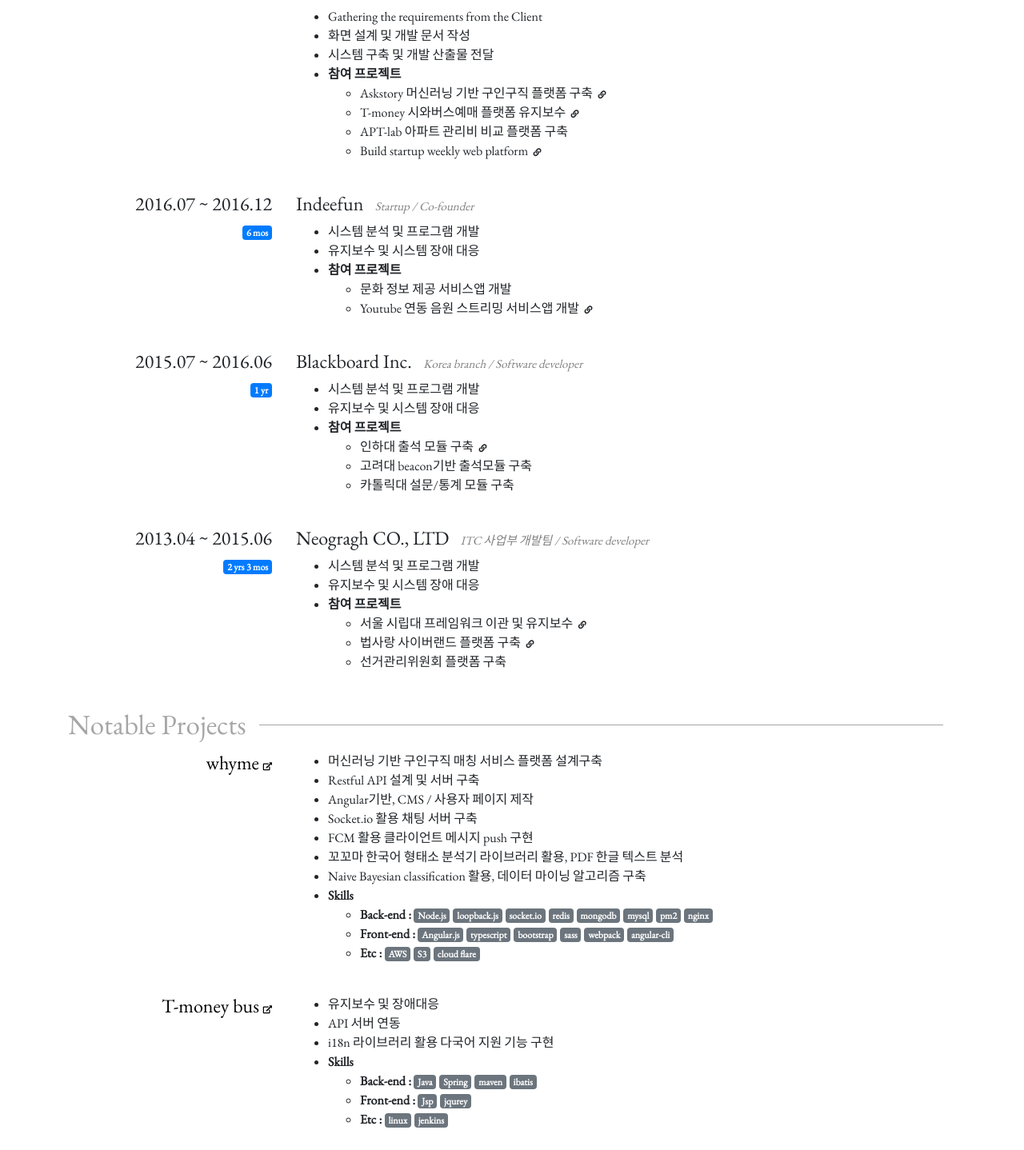
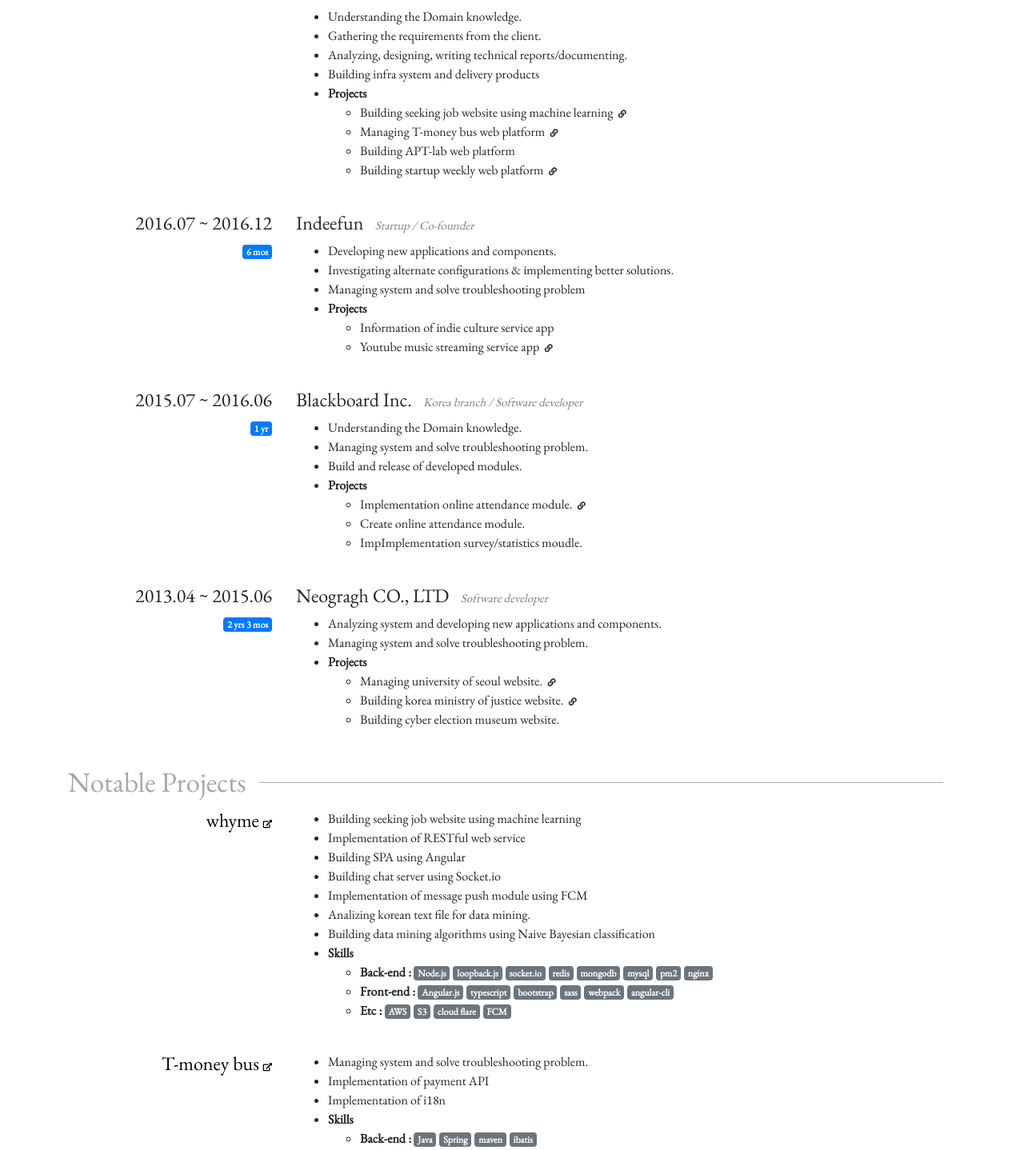
Before and after one commit to june2/june.github.io, a React app: page / in a window 1280 px wide. Shown: the part 540-1978 px from the top of the page at 80% size. Built offline with nearby package versions, Linux system fonts and the light colour scheme.

Commit message:
no message

```diff
--- a/package.json
+++ b/package.json
@@ -34,7 +34,6 @@
     "postcss-flexbugs-fixes": "3.2.0",
     "postcss-loader": "2.0.8",
     "promise": "8.0.1",
-    "query-string": "^6.1.0",
     "raf": "3.4.0",
     "react": "^16.4.0",
     "react-dev-utils": "^5.0.1",
--- a/src/App.js
+++ b/src/App.js
@@ -1,7 +1,6 @@
 import React, { Component } from 'react';
 import { animateScroll as scroll } from 'react-scroll'
 import { Container } from 'reactstrap';
-import queryString from 'query-string';
 import Profile from './components/Profile';
 import Experience from './components/Experience';
 import Project from './components/Project';
@@ -14,7 +13,7 @@
   constructor(props) {
     super(props);
     this.scrollToTop = this.scrollToTop.bind(this);
-    this.lang = queryString.parse(window.location.search).lang || 'en';
+    this.lang = window.location.search.includes('ko') ? 'ko' : 'en';
     this.resume = resume[this.lang];
   }
 
@@ -27,11 +26,11 @@
       <Container>
         <Profile profile={this.resume.profile} />
         <Skill />
-        <Experience experience={this.resume.experience} />
+        <Experience experience={this.resume.experience} lang={this.lang}/>
         <Project project={this.resume.project} />
         <Study study={this.resume.study} />
         {/* <Education /> */}
-        <a onClick={this.scrollToTop}>To the top!</a>
+        {/* <a onClick={this.scrollToTop}>To the top!</a> */}
       </Container>
     );
   }
--- a/src/components/Experience.js
+++ b/src/components/Experience.js
@@ -27,7 +27,7 @@
                   {data.duty.map((duty, i) => {
                     return (<li key={i}>{duty}</li>)
                   })}
-                  <li><strong>참여 프로젝트</strong></li>
+                  <li><strong>{this.props.lang === "ko" ? "참여 프로젝트" : "Projects" }</strong></li>
                   <div>
                     <ul>
                       {data.projects.map((project, i) => {
--- a/src/data/resume.json
+++ b/src/data/resume.json
@@ -274,15 +274,16 @@
         "company": "Freelancer",
         "position": "",
         "duty": [
-          "Gathering the requirements from the Client ",
-          "화면 설계 및 개발 문서 작성",
-          "시스템 구축 및 개발 산출물 전달"
+          "Understanding the Domain knowledge.",
+          "Gathering the requirements from the client.",
+          "Analyzing, designing, writing technical reports/documenting.",
+          "Building infra system and delivery products"
         ],
         "projects": [
-          {"desc":"Askstory 머신러닝 기반 구인구직 플랫폼 구축", "key":"whyme"},
-          {"desc":"T-money 시와버스예매 플랫폼 유지보수", "key":"tmoney"},
-          {"desc":"APT-lab 아파트 관리비 비교 플랫폼 구축", "key":"0"},
-          {"desc":"Build startup weekly web platform", "key":"weekly"}
+          {"desc":"Building seeking job website using machine learning", "key":"whyme"},
+          {"desc":"Managing T-money bus web platform", "key":"tmoney"},
+          {"desc":"Building APT-lab web platform", "key":"0"},
+          {"desc":"Building startup weekly web platform", "key":"weekly"}
         ]
       },
       {
@@ -291,12 +292,13 @@
         "company": "Indeefun",
         "position": "Startup / Co-founder",
         "duty": [
-          "시스템 분석 및 프로그램 개발",
-          "유지보수 및 시스템 장애 대응"
+          "Developing new applications and components.",
+          "Investigating alternate configurations & implementing better solutions.",
+          "Managing system and solve troubleshooting problem"
         ],
         "projects": [
-          {"desc":"문화 정보 제공 서비스앱 개발", "key":"0"},
-          {"desc":"Youtube 연동 음원 스트리밍 서비스앱 개발", "key":"mmc"}
+          {"desc":"Information of indie culture service app", "key":"0"},
+          {"desc":"Youtube music streaming service app", "key":"mmc"}
         ]
       },
       {
@@ -305,28 +307,29 @@
         "company": "Blackboard Inc.",
         "position": "Korea branch / Software developer",
         "duty": [
-          "시스템 분석 및 프로그램 개발",
-          "유지보수 및 시스템 장애 대응"
+          "Understanding the Domain knowledge.",
+          "Managing system and solve troubleshooting problem.",
+          "Build and release of developed modules."
         ],
         "projects": [
-          {"desc":"인하대 출석 모듈 구축", "key":"blackboard"},
-          {"desc":"고려대 beacon기반 출석모듈 구축", "key":"0"},
-          {"desc":"카톨릭대 설문/통계 모듈 구축", "key":"0"}
+          {"desc":"Implementation online attendance module.", "key":"blackboard"},
+          {"desc":"Create online attendance module.", "key":"0"},
+          {"desc":"ImpImplementation survey/statistics moudle.", "key":"0"}
         ]
       },
       {
         "date": "2013.04 ~ 2015.06",
         "duration": "2 yrs 3 mos",
         "company": "Neogragh CO., LTD",
-        "position": "ITC 사업부 개발팀 / Software developer",
+        "position": "Software developer",
         "duty": [
-          "시스템 분석 및 프로그램 개발",
-          "유지보수 및 시스템 장애 대응"
+          "Analyzing system and developing new applications and components.",
+          "Managing system and solve troubleshooting problem."
         ],
         "projects": [
-          {"desc":"서울 시립대 프레임워크 이관 및 유지보수", "key":"uos"},
-          {"desc":"법사랑 사이버랜드 플랫폼 구축", "key":"law"},
-          {"desc":"선거관리위원회 플랫폼 구축", "key":"0"}
+          {"desc":"Managing university of seoul website.", "key":"uos"},
+          {"desc":"Building korea ministry of justice website.", "key":"law"},
+          {"desc":"Building cyber election museum website.", "key":"0"}
         ]
       }
     ],
@@ -335,21 +338,21 @@
         "key": "whyme",
         "date": "",
         "name": "whyme",
-        "desc": "머신러닝 기반 구인구직 매칭 서비스 플랫폼",
+        "desc": "Building seeking job website using machine learning",
         "link": "http://whyme.co.kr",
         "note": [
-          "머신러닝 기반 구인구직 매칭 서비스 플랫폼 설계구축",
-          "Restful API 설계 및 서버 구축",
-          "Angular기반, CMS / 사용자 페이지 제작",
-          "Socket.io 활용 채팅 서버 구축",
-          "FCM 활용 클라이언트 메시지 push 구현",
-          "꼬꼬마 한국어 형태소 분석기 라이브러리 활용, PDF 한글 텍스트 분석",
-          "Naive Bayesian classification 활용, 데이터 마이닝 알고리즘 구축"
+          "Building seeking job website using machine learning",
+          "Implementation of RESTful web service",
+          "Building SPA using Angular",
+          "Building chat server using Socket.io",
+          "Implementation of message push module using FCM",
+          "Analizing korean text file for data mining.",
+          "Building data mining algorithms using Naive Bayesian classification"
         ],
         "skill": {
           "backend": ["Node.js", "loopback.js", "socket.io", "redis", "mongodb", "mysql", "pm2", "nginx"],
           "frontend": ["Angular.js", "typescript", "bootstrap", "sass", "webpack", "angular-cli"],
-          "etc": ["AWS", "S3", "cloud flare"]
+          "etc": ["AWS", "S3", "cloud flare", "FCM"]
         }
       },
       {
@@ -359,9 +362,9 @@
         "desc": "",
         "link": "https://txbus.t-money.co.kr/main.do",
         "note": [
-          "유지보수 및 장애대응",
-          "API 서버 연동",
-          "i18n 라이브러리 활용 다국어 지원 기능 구현"
+          "Managing system and solve troubleshooting problem.",
+          "Implementation of payment API",
+          "Implementation of i18n"
         ],
         "skill": {
           "backend": ["Java", "Spring", "maven", "ibatis"],
@@ -376,8 +379,8 @@
         "desc": "스타트업 관련 정보 제공 서비스 플랫폼 제작",
         "link": "http://startupweekly.net/news",
         "note": [
-          "스타트업 관련 정보 제공 서비스 플랫폼 제작",
-          "Restful API 설계 및 서버 구축",
+          "Building startup new website",
+          "Implementation of RESTful web service",
           "Database modeling"
         ],
         "skill": {
@@ -393,9 +396,9 @@
         "desc": "",
         "link": "https://play.google.com/store/apps/details?id=com.MusicChannel.ios",
         "note": [
-          "Youtube api활용 음원 스트리밍 서비스",
-          "Youtube에 업로드 된 video를 mp3파일로 변환 후 음원 제공",
-          "Restful API 설계 및 서버 구축"
+          "Youtube music streaming app.",
+          "Converting youtube video to mp3.",
+          "Implementation of RESTful web service,"
         ],
         "skill": {
           "backend": ["Node.js", "loopback.js", "mongodb", "nginx", "pm2"],
@@ -406,12 +409,12 @@
       {
         "key": "blackboard",
         "date": "",
-        "name": "Online attendance module",
+        "name": "Online attendance",
         "desc": "",
         "link": "https://github.com/blackboard/spring-b2-example",
         "note": [
-          "JWT활용, 타사 LSM auth 인증 및 api 연동",
-          "SSO 모듈 연동"
+          "Implementation of auth moudule using JWT",
+          "Implementation of SSO moudle."
         ],
         "skill": {
           "backend": ["Java", "Spring", "gradle", "JWT"],
@@ -426,8 +429,8 @@
         "link": "http://www.uos.ac.kr/main.do",
         "desc": "홈페이지 프레임워크 교체 및 유지보수",
         "note": [
-          "플랫폼 유지보수 및 서비스 장애 대응",
-          "struct2 => spring, oracle => tibero 프레임워크/DB 이관 작업"
+          "Managing system and solve troubleshooting problem.",
+          "Changing framework / database. (struct2 => spring, oracle => tibero)"
         ],
         "skill": {
           "backend": ["Java", "Struts2", "Spring","Tibero", "Apache", "Tomcat"],
@@ -442,10 +445,10 @@
         "link": "http://cyberland.lawnorder.go.kr/main.do",
         "desc": "홈페이지 디자인 개편 및 기능 개선",
         "note": [
-          "홈페이지 디자인 개편 및 기능 개선",
-          "설문조사 모듈 개발",
-          "Youtube 동영상 콘텐츠 관리 CMS 개발",
-          "Youtube 동영상 조회 통계 UI화면 개발"
+          "Developing applications, components and functionality to existing systems.",
+          "ImpImplementation of survey/statistics moudle.",
+          "Developing CMS page",
+          "Developing statistics of Youtube view count page"
         ],
         "skill": {
           "backend": ["Java", "Spring", "Tomcat", "Apache", "Mysql"],
@@ -457,11 +460,11 @@
     "study": [
       {
         "date": "",
-        "name": "blockchain study",
+        "name": "Blockchain study",
         "link": "https://github.com/june2/eth-tutorial",
         "desc": "",
         "note": [
-          "블록체인 스터디 커뮤니티 활동 중",
+          "Studying blockchain in offline community",
           "Build ethereum private network",
           "Developing ethereum Dapp tutorial / Toy project"
         ],
@@ -478,8 +481,8 @@
         "desc": "",
         "note": [
           "Using open source",
-          "AWS 환경 인프라 구축",
-          "Poloniex API 활용 캔들 데이터 실시간 반영"
+          "Building infra in AWS",
+          "Mirroring candel data in realtime using Poloniex API"
         ],
         "skill": {
           "backend": ["Node.js", "Koa", "redis", "mongodb", "websocket"],
@@ -493,8 +496,8 @@
         "link": "https://github.com/june2/tensorflow",
         "desc": "Tensor flow 기반 텍스트 문장 카테고리 분류",
         "note": [
-          "Tensor flow 개발환경 구축",
-          "Tensor flow 기반 텍스트 문장 카테고리 분류 알고리즘 스터디"
+          "Building development environment",
+          "Studying text classification algorithms"
         ],
         "skill": {
           "backend": ["Node.js"],
@@ -508,10 +511,9 @@
         "link": "http://www.hani.co.kr/arti/politics/polibar/788334.html",
         "desc": "",
         "note": [
-          "19대 대선 후보자 공약 정리/요약 제공 플랫폼",
-          "여러 SNS 및 언론 보도",
-          "사용자 가독성 고려한 기획 및 UI/UX 화면 제작",
-          "페이스북, 구글, 네이버, 카카오 로그인 인증 구현"
+          "19th korea presidential election website",
+          "Planning website and designing UI/UX.",
+          "ImpImplementation of oauth. (facebook, google, kakao, naver)"
         ],
         "skill": {
           "backend": ["Node.js", "loopback.js", "redis", "mongodb", "nginx", "pm2"],
```
Also changed, not shown: 12 other files (tests, documents, lock files or other folders).
